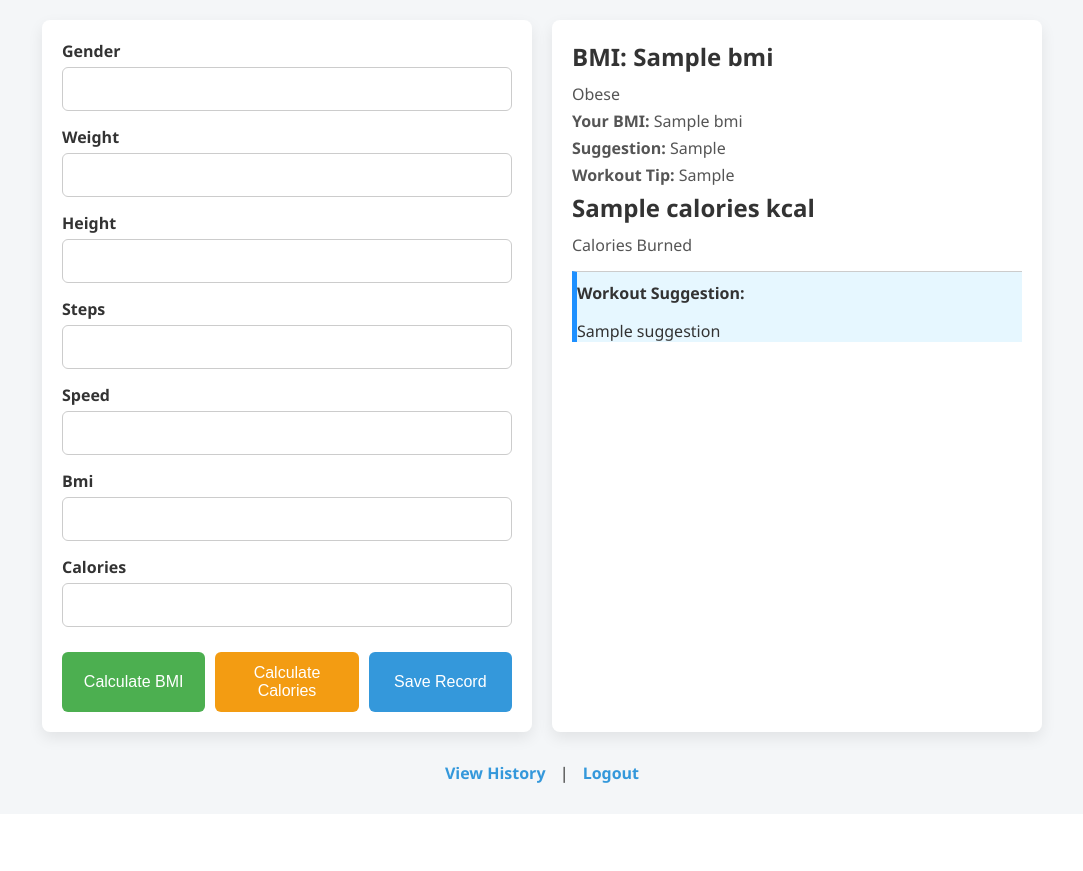
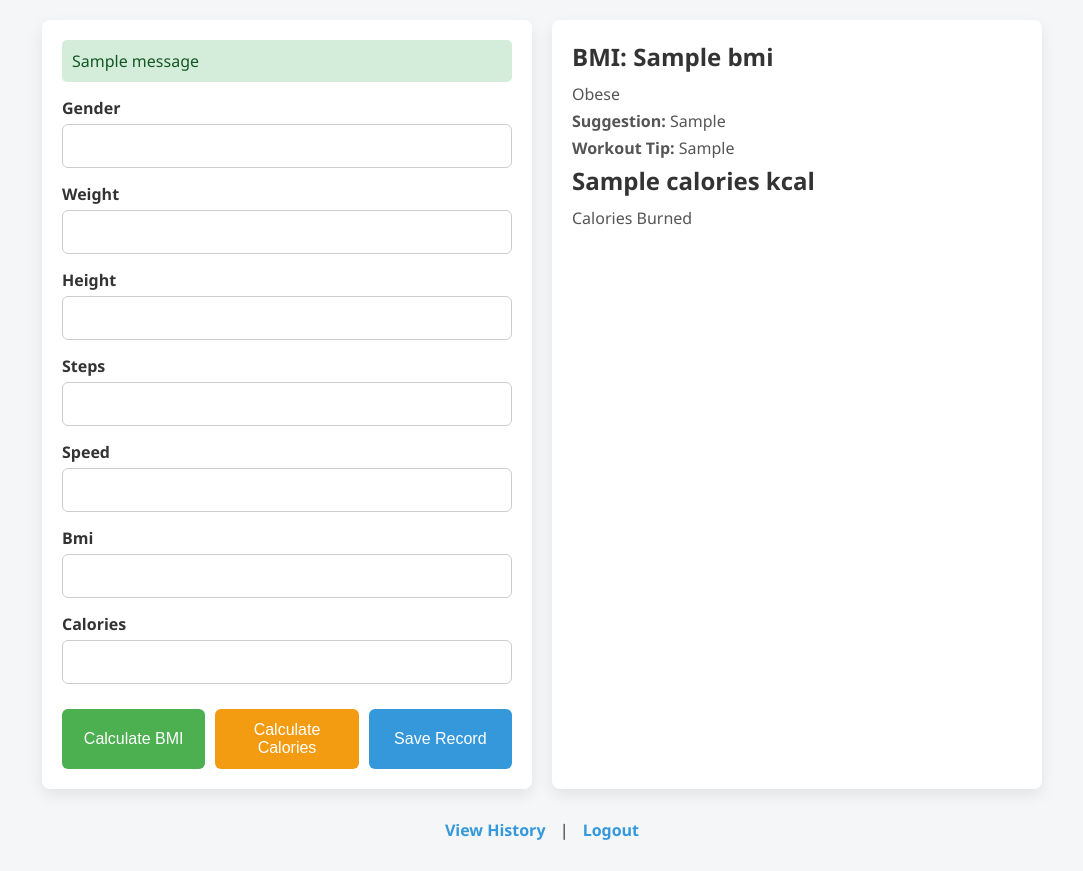
Before and after one commit to aftabkhan41ak92-collab/tracker, a Django app: template tracker/templates/tracker/bmi.html in a window 1280 px wide. Shown: the part 83-954 px from the top of the page, without its empty margins (98-1181 px from the left). Before the commit the page ends 866 px from the top, so only its background shows below. Run offline with Django 4.2, Linux system fonts and the light colour scheme; the template is opened without the code that fills it: most values are stand-ins (such as "Sample title", 1, 10 or a date in 2020); one stand-in notice (Sample message) is shown; form fields are guessed from the names that the template uses.

Commit message:
message updated

```diff
--- a/health_tracker/settings.py
+++ b/health_tracker/settings.py
@@ -26,7 +26,7 @@ SECRET_KEY = 'django-insecure-6ovxorm0iq-e8lrctzf+r5dw$u&-7a_umwe)!axp8c9+by6-(7
 # SECURITY WARNING: don't run with debug turned on in production!
 DEBUG = True
 
-ALLOWED_HOSTS = [
+ALLOWED_HOSTS = ['9e921f50bc094440a3d5b375b7b677ac.vfs.cloud9.us-east-1.amazonaws.com',
     'ebenv.eba-8q5sp2ef.us-east-1.elasticbeanstalk.com',
     '.us-east-1.compute.internal',
     '127.0.0.1'
--- a/tracker/models.py
+++ b/tracker/models.py
@@ -3,6 +3,7 @@ from django.db import models
 from django.contrib.auth.models import User
 
 class HealthRecord(models.Model):
+    objects = models.Manager()
     GENDER_CHOICES = [
         ('Male', 'Male'),
         ('Female', 'Female'),
--- a/tracker/templates/tracker/bmi.html
+++ b/tracker/templates/tracker/bmi.html
@@ -1,4 +1,3 @@
-
 <!DOCTYPE html>
 <html lang="en" xml:lang="en">
 <head>
@@ -31,18 +30,9 @@
             gap: 20px;
         }
 
-        .form-column {
+        .form-column, .results-column {
             flex: 1;
             min-width: 320px;
-            background: #fff;
-            padding: 20px;
-            border-radius: 8px;
-            box-shadow: 0 6px 15px rgba(0,0,0,0.08);
-        }
-
-        .results-column {
-            flex: 1;
-            min-width: 300px;
             background: #fff;
             padding: 20px;
             border-radius: 8px;
@@ -122,6 +112,22 @@
             text-decoration: underline;
         }
 
+        .alert {
+            padding: 10px;
+            margin-bottom: 15px;
+            border-radius: 5px;
+        }
+
+        .alert-success {
+            background-color: #d4edda;
+            color: #155724;
+        }
+
+        .alert-error {
+            background-color: #f8d7da;
+            color: #721c24;
+        }
+
     </style>
 </head>
 <body>
@@ -133,6 +139,18 @@
 <div class="main">
     <!-- Left Column: Form -->
     <div class="form-column">
+
+        <!-- Django Messages -->
+        {% if messages %}
+        <div>
+            {% for message in messages %}
+                <div class="alert {% if message.tags %}alert-{{ message.tags }}{% endif %}">
+                    {{ message }}
+                </div>
+            {% endfor %}
+        </div>
+        {% endif %}
+
         <form method="POST">
             {% csrf_token %}
 
@@ -197,12 +215,8 @@
                 {% endif %}
             {% endwith %}
 
-            {% if bmi %}
-    <p><strong>Your BMI:</strong> {{ bmi }}</p>
-    <p><strong>Suggestion:</strong> {{ bmi_msg }}</p>
-    <p><strong>Workout Tip:</strong> {{ bmi_workout }}</p>
-{% endif %}
-
+            <p><strong>Suggestion:</strong> {{ bmi_msg }}</p>
+            <p><strong>Workout Tip:</strong> {{ bmi_workout }}</p>
         </div>
         {% endif %}
 
@@ -210,13 +224,6 @@
         <div class="results">
             <h2>{{ calories }} kcal</h2>
             <p>Calories Burned</p>
-        </div>
-        {% endif %}
-
-        {% if suggestion %}
-        <div class="suggestion">
-            <strong>Workout Suggestion:</strong>
-            <p>{{ suggestion }}</p>
         </div>
         {% endif %}
     </div>
```
Also changed, not shown: tracker/templates/tracker/history.html (+22 -1 lines), tracker/views.py (+10 -0 lines), db.sqlite3.
